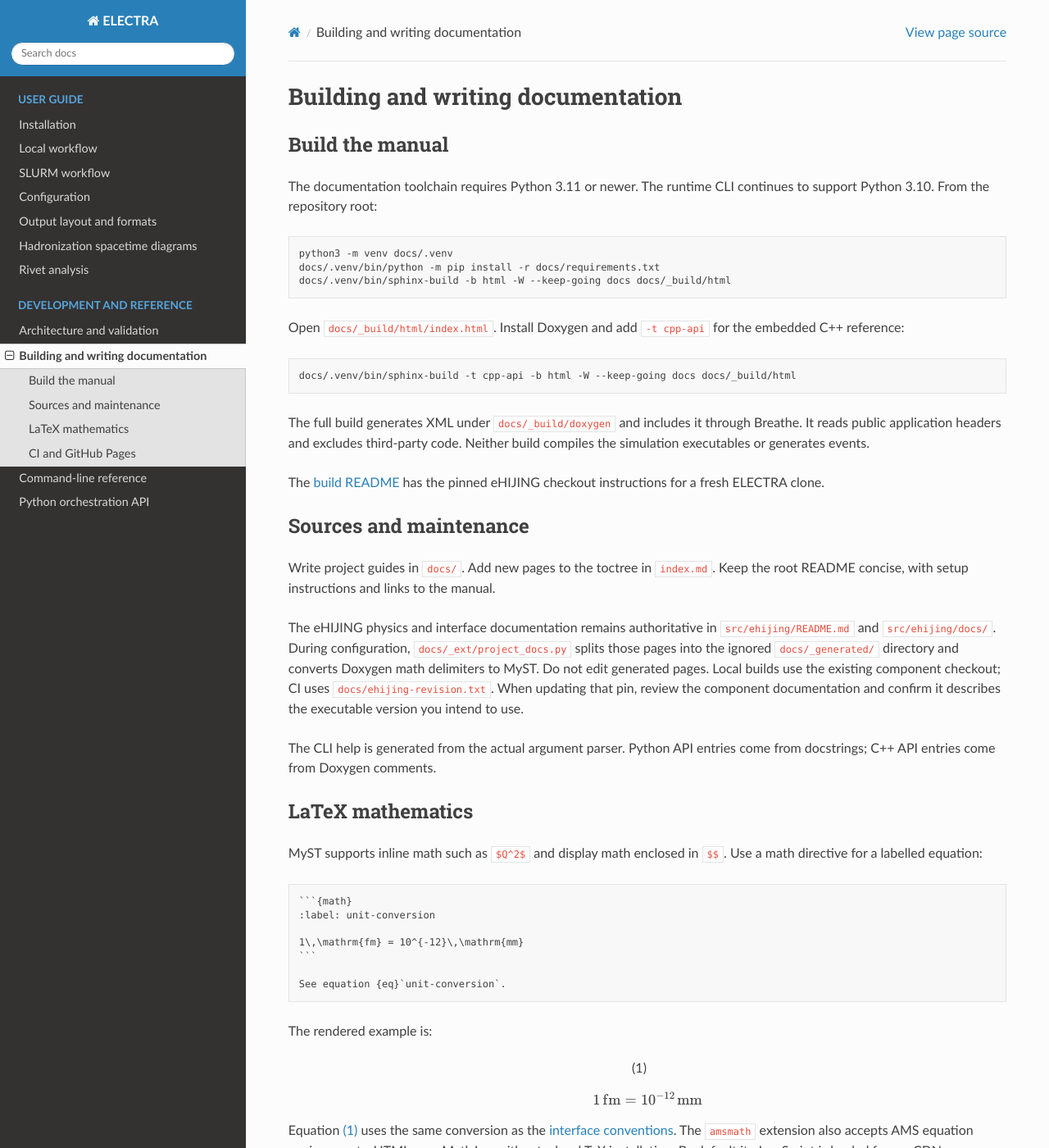
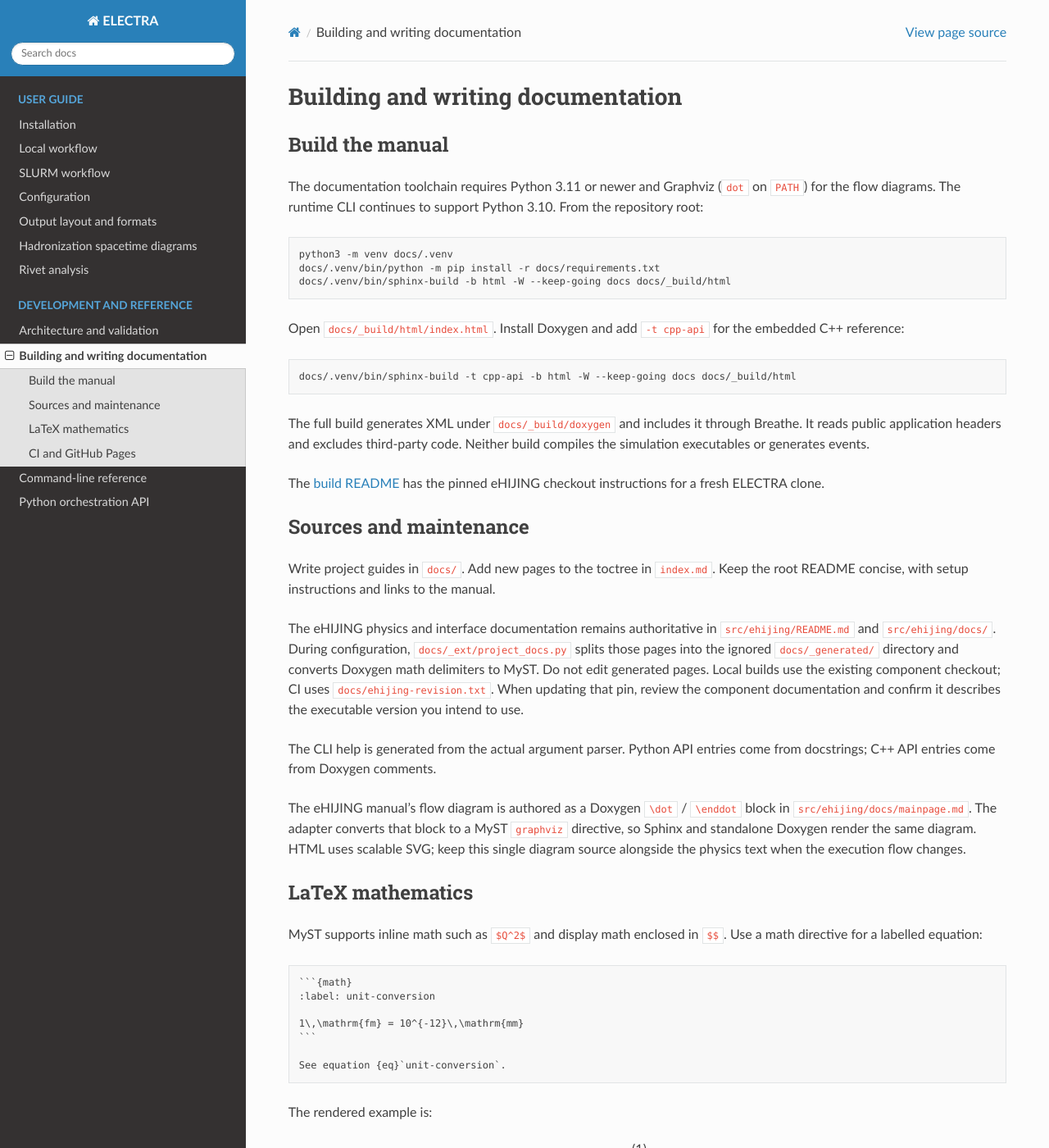
Before and after one commit to jordissm/electra, a Sphinx documentation site: the page built from docs/development/documentation.md, in a window 1280 px wide and 1400 px high. Shown: the whole window at 82% size. Built offline with Sphinx 7.4.7 and the Read the Docs theme 3.1.0, drawn with Linux system fonts in a browser that asks for light colours; pages that are not in the unit, such as notebooks, are missing from menus.

Commit message:
docs: Enhance documentation build process with Graphviz support and update related instructions

````diff
--- a/docs/_ext/project_docs.py
+++ b/docs/_ext/project_docs.py
@@ -14,7 +14,18 @@
 
 
 def myst_text(text: str) -> str:
+    text = re.sub(
+        r"^\\dot[ \t]*\n(.*?)^\\enddot[ \t]*$",
+        lambda match: (
+            "```{graphviz}\n:align: center\n"
+            ":alt: eHIJING event flow with generation, medium processing, hadronization, output and retry paths.\n\n"
+            + match[1].strip() + "\n```"
+        ),
+        text,
+        flags=re.DOTALL | re.MULTILINE,
+    )
     text = re.sub(r"\\f\$(.*?)\\f\$", r"$\1$", text, flags=re.DOTALL)
+    text = text.replace(r"\f[", "$$").replace(r"\f]", "$$")
     text = text.replace(r"\[", "$$").replace(r"\]", "$$")
     text = text.replace("# Unit conventions {#unit_conventions}", "(unit-conventions)=\n# Unit conventions")
     text = text.replace("@ref unit_conventions", "[unit conventions](units.md)")
--- a/docs/conf.py
+++ b/docs/conf.py
@@ -19,6 +19,7 @@
 extensions = [
     "myst_parser",
     "sphinx.ext.mathjax",
+    "sphinx.ext.graphviz",
     "sphinx.ext.autodoc",
     "sphinx.ext.viewcode",
     "sphinx.ext.githubpages",
@@ -40,6 +41,7 @@
 html_title = "ELECTRA documentation"
 html_static_path = ["_static"]
 html_css_files = ["custom.css"]
+graphviz_output_format = "svg"
 latex_documents = [("index", "electra.tex", "ELECTRA Documentation", author, "manual")]
 
 # The component checkout is intentionally separate from the ELECTRA repository.
--- a/docs/development/documentation.md
+++ b/docs/development/documentation.md
@@ -2,7 +2,8 @@
 
 ## Build the manual
 
-The documentation toolchain requires Python 3.11 or newer. The runtime CLI
+The documentation toolchain requires Python 3.11 or newer and Graphviz (`dot`
+on `PATH`) for the flow diagrams. The runtime CLI
 continues to support Python 3.10. From the repository root:
 
 ```bash
@@ -40,6 +41,12 @@
 
 The CLI help is generated from the actual argument parser. Python API entries
 come from docstrings; C++ API entries come from Doxygen comments.
+
+The eHIJING manual's flow diagram is authored as a Doxygen `\dot` / `\enddot`
+block in `src/ehijing/docs/mainpage.md`. The adapter converts that block to a
+MyST `graphviz` directive, so Sphinx and standalone Doxygen render the same
+diagram. HTML uses scalable SVG; keep this single diagram source alongside
+the physics text when the execution flow changes.
 
 ## LaTeX mathematics
 
````
Also changed, not shown: docs/README.md (+1 -0 lines), 1 other file.
